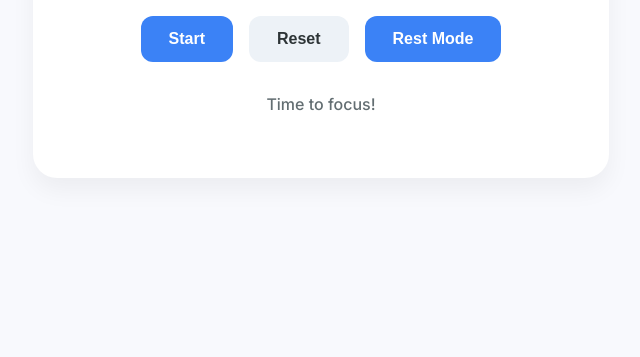
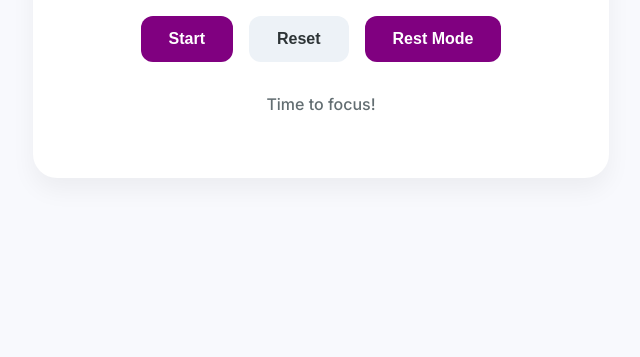
Before and after one commit to Nateliason/BYOA-Pomodoro, a plain HTML site: page index.html in a window 1280 px wide. Shown: the part 443-800 px from the top of the page, without its empty margins (319-959 px from the left). Drawn offline with Linux system fonts and the light colour scheme.

Commit message:
changed to purple

```diff
--- a/styles.css
+++ b/styles.css
@@ -1,5 +1,5 @@
 :root {
-  --primary: #3B82F6;
+  --primary: purple;
   --primary-dark: #2563EB;
   --secondary: #10B981;
   --secondary-dark: #059669;
```
